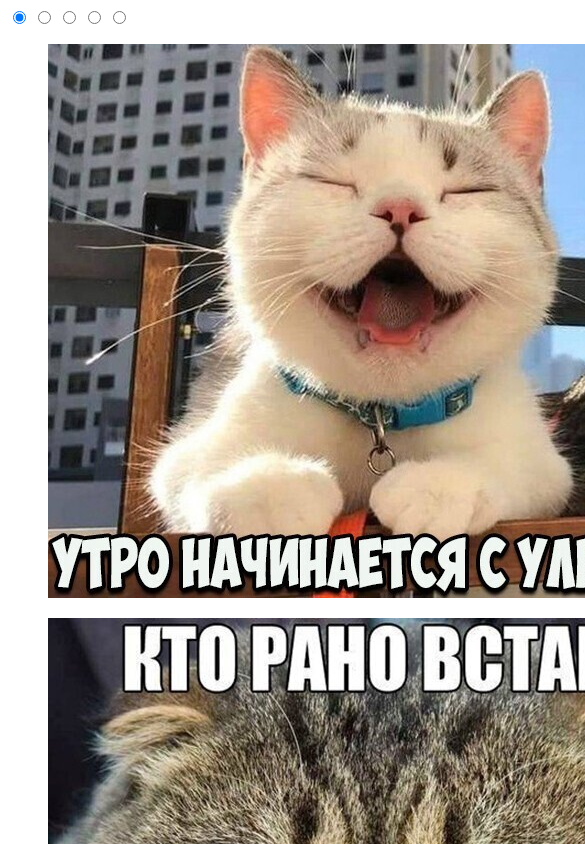
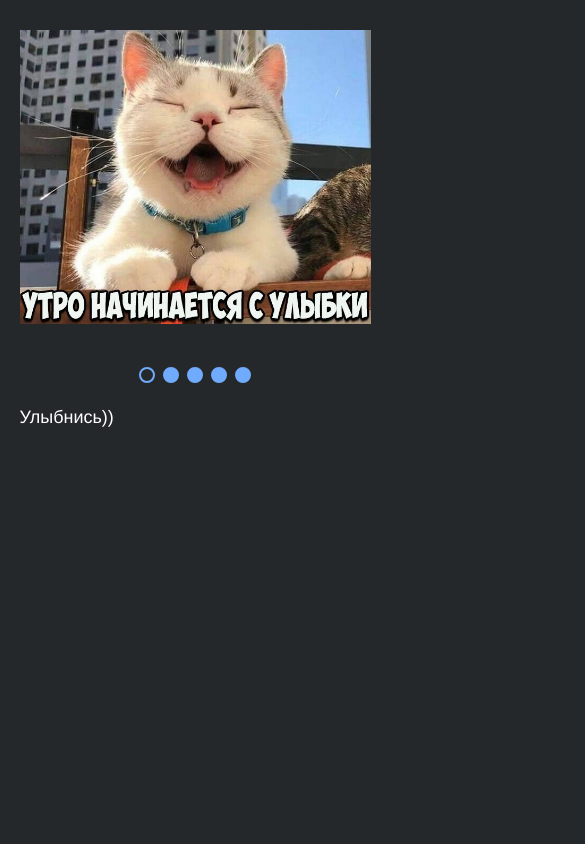
Before and after one commit to Nikolj/cssMemSlider, a plain HTML site: page cssMemSlider/index.html in a window 390 px wide. Shown: the top 844 px of the page, 585 px wide, since content can reach past the window. Drawn offline with Linux system fonts and the light colour scheme.

Commit message:
feat: create style functional (Sat, May 14, 2022 21:08:38 PM)

```diff
--- a/cssMemSlider/index.html
+++ b/cssMemSlider/index.html
@@ -9,7 +9,7 @@
     <link rel="stylesheet" href="./style.css">
 </head>
 <body>
-    <div class="conteiner">
+    <div class="conteiners">
 		<main class="main">
             <section class="section">
                 <input type="radio" name="slider" id="slider1" checked>
@@ -43,11 +43,11 @@
                         <div class="text" id="cont5">Мужик слова!))</div>
                     </div>
                     <div class="butt">
-                        <label for="slider1" class="button"><span></span></label>
-                        <label for="slider2" class="button"><span></span></label>
-                        <label for="slider3" class="button"><span></span></label>
-                        <label for="slider4" class="button"><span></span></label>
-                        <label for="slider5" class="button"><span></span></label>
+                        <label for="slider1" class="button" id="sel1"><span></span></label>
+                        <label for="slider2" class="button" id="sel2"><span></span></label>
+                        <label for="slider3" class="button" id="sel3"><span></span></label>
+                        <label for="slider4" class="button" id="sel4"><span></span></label>
+                        <label for="slider5" class="button" id="sel5"><span></span></label>
                     </div>
                 </div>
             </section>
--- a/cssMemSlider/style.css
+++ b/cssMemSlider/style.css
@@ -0,0 +1,227 @@
+* {
+	padding: 0;
+	margin: 0;
+	border: 0rem;
+}
+* {
+	-moz-box-sizing: border-box;
+	-webkit-box-sizing: border-box;
+	box-sizing: border-box;
+}
+:focus,
+:active {
+	outline: none;
+}
+a:focus,
+a:active {
+	outline: none;
+}
+html,
+input,
+button,
+textarea {
+	font-family: inherit;
+}
+input::-ms-clear {
+	display: none;
+}
+button {
+	cursor: pointer;
+}
+button::-moz-focus-inner {
+	padding: 0;
+	border: 0;
+}
+a,
+a:visited {
+	color: #fff;
+	text-decoration: none;
+}
+a:hover {
+	text-decoration: none;
+}
+ul li {
+	list-style-type: none;
+}
+img {
+	vertical-align: top;
+}
+
+h3,
+h4,
+h5,
+h6 {
+	font-size: inherit;
+	font-weight: inherit;
+}
+
+html {
+	background: #25282a;
+	font-family: "Helvetica", "Arial", sans-serif;
+	font-size: 20px;
+	color: #fff;
+}
+
+.conteiners {
+	width: 90%;
+	max-width: 50rem;
+	margin: 1.5rem auto;
+	overflow: hidden;
+	position: relative;
+}
+
+input {
+	display: none;
+}
+
+.slider {
+	display: flex;
+	width: calc(500% + 4rem);
+	gap: 1rem;
+	transition: 0.5s;
+	margin-bottom: 1rem;
+}
+
+.slid {
+	width: calc((100% - 4rem) / 5);
+	scroll-snap-align: start;
+}
+
+.slid img {
+	width: 100%;
+	height: auto;
+}
+
+.contentControl {
+	display: flex;
+	justify-content: space-between;
+	gap: 2%;
+}
+
+.contentTex{
+	margin-top: 0.5rem;
+}
+
+.text {
+	height: 0rem;
+	opacity: 0;
+	visibility: hidden;
+	transform: translateX(1rem);
+
+}
+
+.butt {
+	display: flex;
+	background-color: #25282a;
+}
+
+.button {
+	width: 1.2rem;
+	height: 2rem;
+	display: flex;
+	align-items: center;
+	justify-content: center;
+}
+
+.button > span {
+	display: block;
+	width: 0.8rem;
+	height: 0.8rem;
+	border: solid 0.1rem #71abfe;
+	background-color: #71abfe;
+	border-radius: 50%;
+	transition: 0.2s;
+}
+
+.button:hover {
+	cursor: pointer;
+}
+
+.button:hover > span {
+	border: solid 0.1rem #fff;
+	background-color: #fff;
+}
+
+.button:active > span {
+	border: solid 0.1rem #fff;
+	background-color: #fff;
+}
+
+#slider1:checked ~ .slider {
+	transform: translateX(0);
+}
+
+#slider2:checked ~ .slider {
+	transform: translateX(calc(-20% * 1 - 1rem / 4));
+}
+
+#slider3:checked ~ .slider {
+	transform: translateX(calc(-20% * 2 - 2rem / 4));
+}
+
+#slider4:checked ~ .slider {
+	transform: translateX(calc(-20% * 3 - 3rem / 4));
+}
+
+#slider5:checked ~ .slider {
+	transform: translateX(calc(-20% * 4 - 4rem / 4));
+}
+
+#slider1:checked ~ .contentControl > .contentTex> #cont1,
+#slider2:checked ~ .contentControl > .contentTex> #cont2,
+#slider3:checked ~ .contentControl > .contentTex> #cont3,
+#slider4:checked ~ .contentControl> .contentTex> #cont4,
+#slider5:checked ~ .contentControl > .contentTex> #cont5 {
+	visibility: visible;
+	height: auto;
+	opacity: 1;
+	transform: translateX(0);
+	transition: 0.5s;
+}
+
+#slider1:checked ~ .contentControl> .butt > #sel1 > span,
+#slider2:checked ~ .contentControl> .butt > #sel2 > span,
+#slider3:checked ~ .contentControl> .butt > #sel3 > span,
+#slider4:checked ~ .contentControl> .butt > #sel4 > span,
+#slider5:checked ~ .contentControl> .butt > #sel5 > span {
+	border: solid 0.1rem #71abfe;
+	background-color: transparent;
+}
+
+#slider1:checked ~ .contentControl > .butt > #sel1:hover > span,
+#slider2:checked ~ .contentControl > .butt > #sel2:hover > span,
+#slider3:checked ~ .contentControl > .butt > #sel3:hover > span,
+#slider4:checked ~ .contentControl > .butt > #sel4:hover > span,
+#slider5:checked ~ .contentControl > .butt > #sel5:hover > span {
+	border: solid 0.1rem #fff;
+}
+
+#slider1:checked ~ .contentControl > .butt > #sel1:active > span,
+#slider2:checked ~ .contentControl > .butt > #sel2:active > span,
+#slider3:checked ~ .contentControl > .butt > #sel3:active > span,
+#slider4:checked ~ .contentControl > .butt > #sel4:active > span,
+#slider5:checked ~ .contentControl > .butt > #sel5:active > span {
+	border: solid 0.1rem #fff;
+}
+
+@media screen and (max-width: 38.35rem) {
+	.contentControl {
+		display: flex;
+		justify-content: space-between;
+		flex-wrap: wrap;
+	}
+
+	.text {
+		flex-basis: 100%;
+		font-size: 0.9rem;
+	}
+
+	.butt {
+		flex-basis: 100%;
+		order: -1;
+		align-self: center;
+		margin-bottom: 0.1rem;
+		display: flex;
+		justify-content: center;
+	}
+}
```
